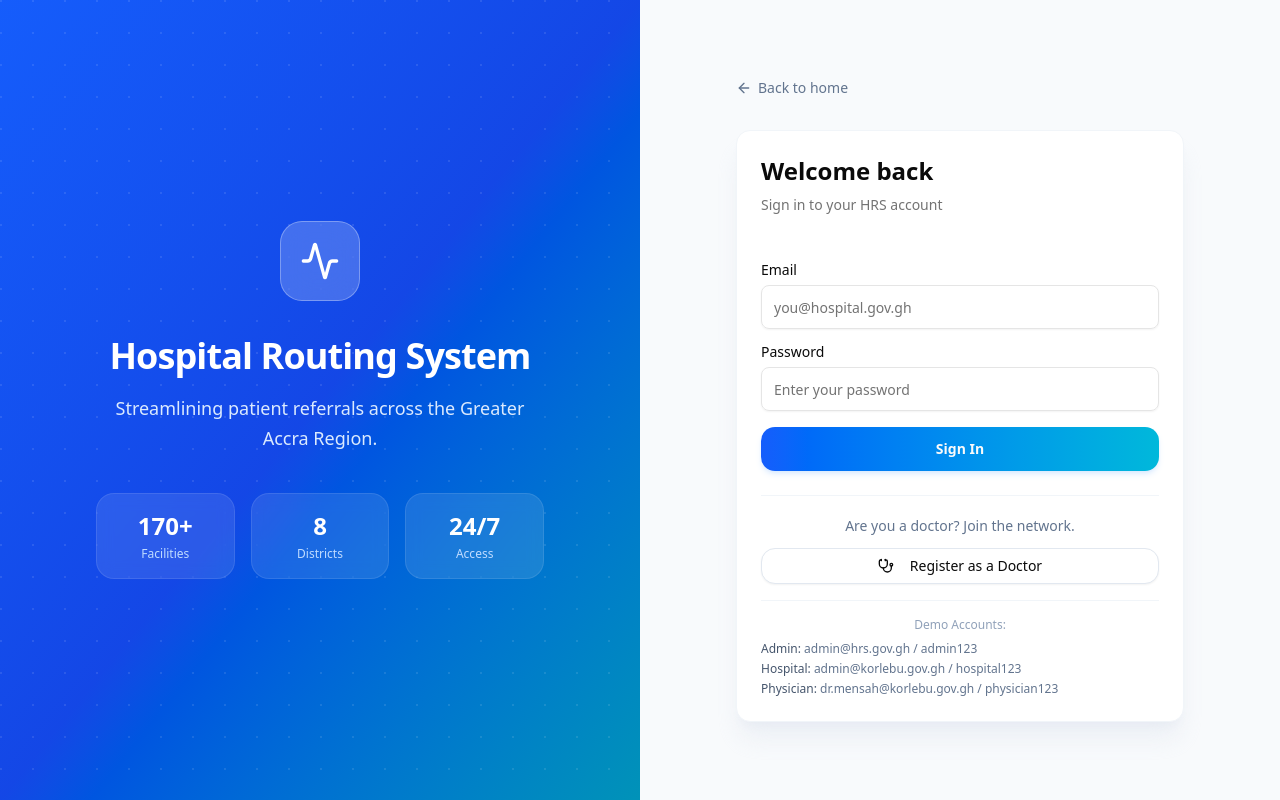
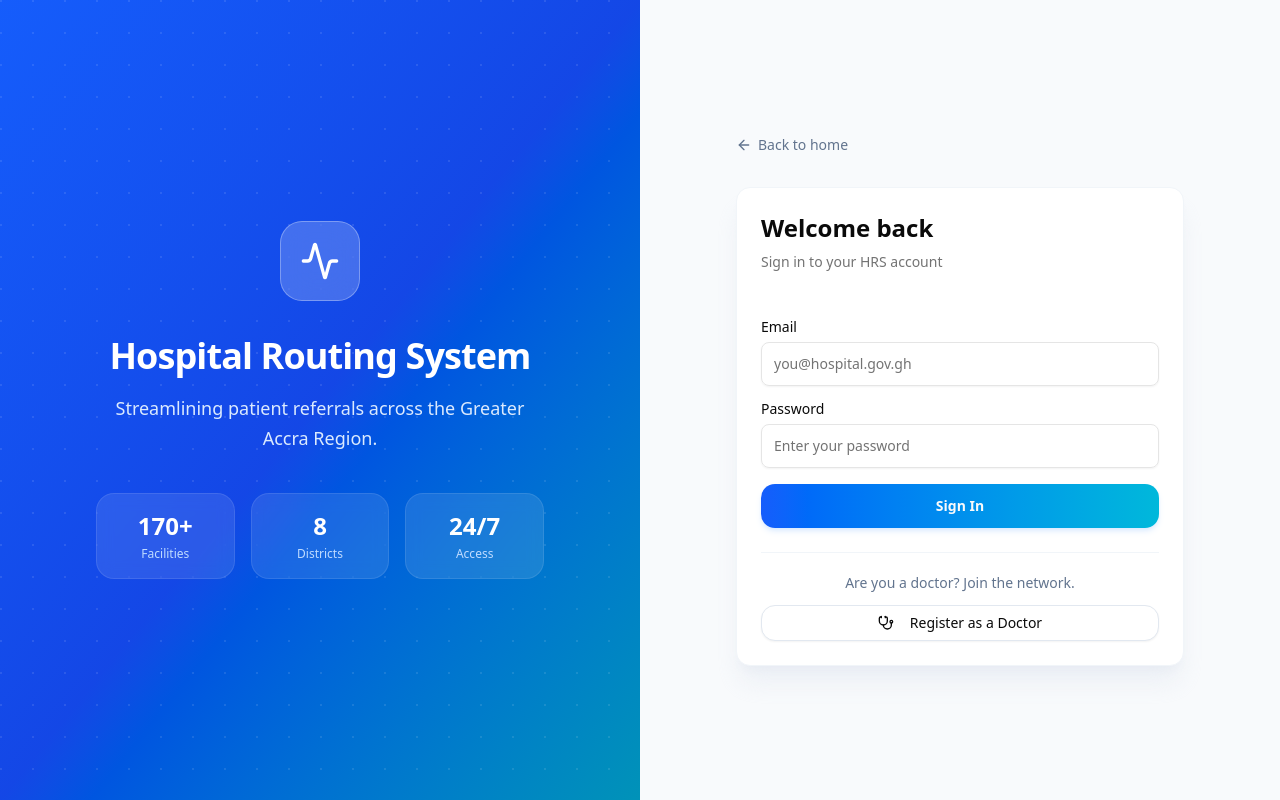
Before and after one commit to ladymargehagan/ashesi-capstone-hospital-routing-system, a Next.js app in the folder frontend/: page /login in a window 1280 px wide. Built offline with nearby package versions, Linux system fonts and the light colour scheme; no server answers.

Commit message:
fix CORS origin whitespace handling and remove demo credentials from login page

```diff
--- a/frontend/src/app/login/page.tsx
+++ b/frontend/src/app/login/page.tsx
@@ -169,15 +169,6 @@ export default function LoginPage() {
                                 </Link>
                             </div>
 
-                            {/* Demo credentials */}
-                            <div className="mt-4 pt-4 border-t border-slate-100">
-                                <p className="text-xs text-slate-400 text-center mb-2">Demo Accounts:</p>
-                                <div className="space-y-1 text-xs text-slate-500">
-                                    <p><span className="font-medium text-slate-600">Admin:</span> admin@hrs.gov.gh / admin123</p>
-                                    <p><span className="font-medium text-slate-600">Hospital:</span> admin@korlebu.gov.gh / hospital123</p>
-                                    <p><span className="font-medium text-slate-600">Physician:</span> dr.mensah@korlebu.gov.gh / physician123</p>
-                                </div>
-                            </div>
                         </CardContent>
                     </Card>
                 </div>
```
Also changed, not shown: 1 other file (tests, documents, lock files or other folders).
